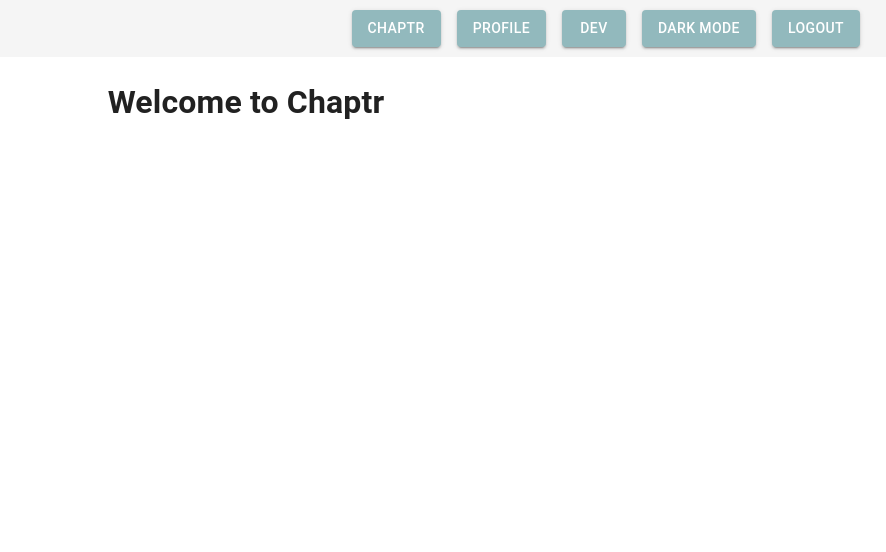
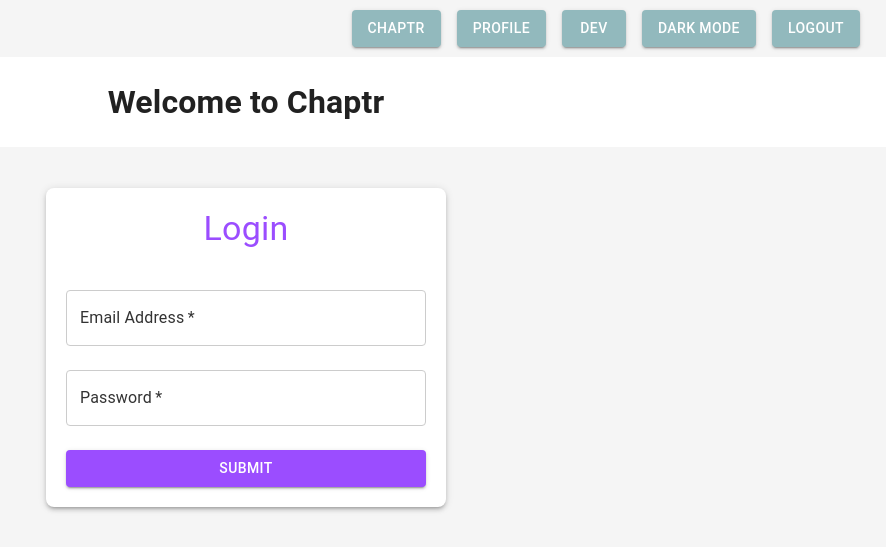
Before and after one commit to AllHubs-June-2024-Liftoff/Dakotah-Group-2, a React (Create React App) app in the folder Chaptr/frontend/chaptrfrontend/: page /Chaptr in a window 1280 px wide. Shown: the top 552 px of the page, without its empty margins (394-1280 px from the left). Built offline with nearby package versions, Linux system fonts and the light colour scheme.

Commit message:
restored working front end with login component on landing page

```diff
--- a/Chaptr/frontend/chaptrfrontend/src/components/Chaptr.js
+++ b/Chaptr/frontend/chaptrfrontend/src/components/Chaptr.js
@@ -1,10 +1,11 @@
 import React from "react";
-import Button from "@mui/material/Button";
+import Login from "../components/users/Login"
 
 export default function Chaptr() {
     return(
         <div>
             <h1>Welcome to Chaptr</h1>
+            <Login />
         </div>
     );
 }
--- a/Chaptr/frontend/chaptrfrontend/src/components/SearchTBR.js
+++ b/Chaptr/frontend/chaptrfrontend/src/components/SearchTBR.js
@@ -1,4 +1,4 @@
-import React, { useState } from "react";
+// import React, { useState } from "react";
 
 export default function Search(){
     return (
```
Also changed, not shown: Chaptr/frontend/chaptrfrontend/src/App.js (+5 -5 lines).
